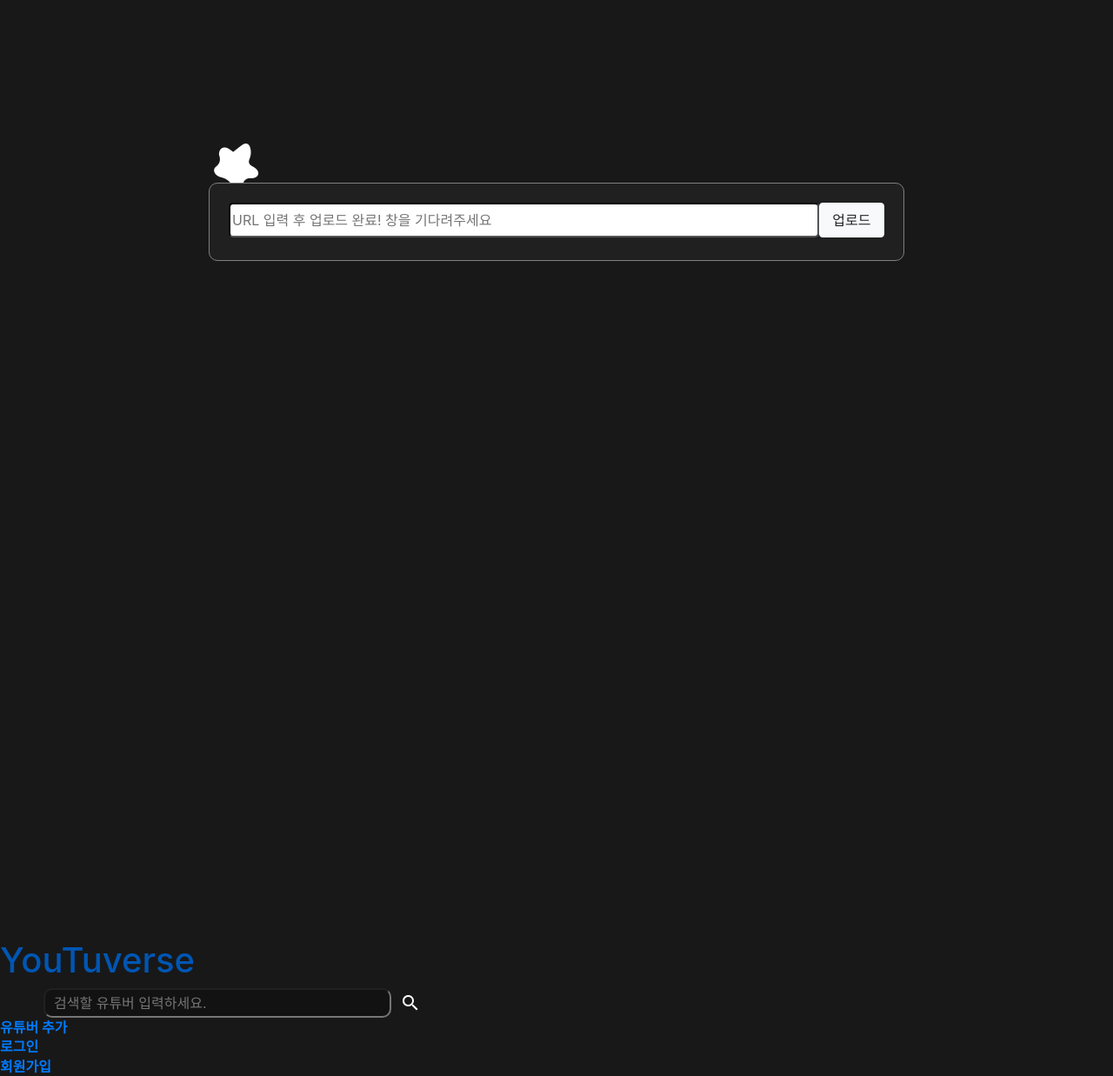
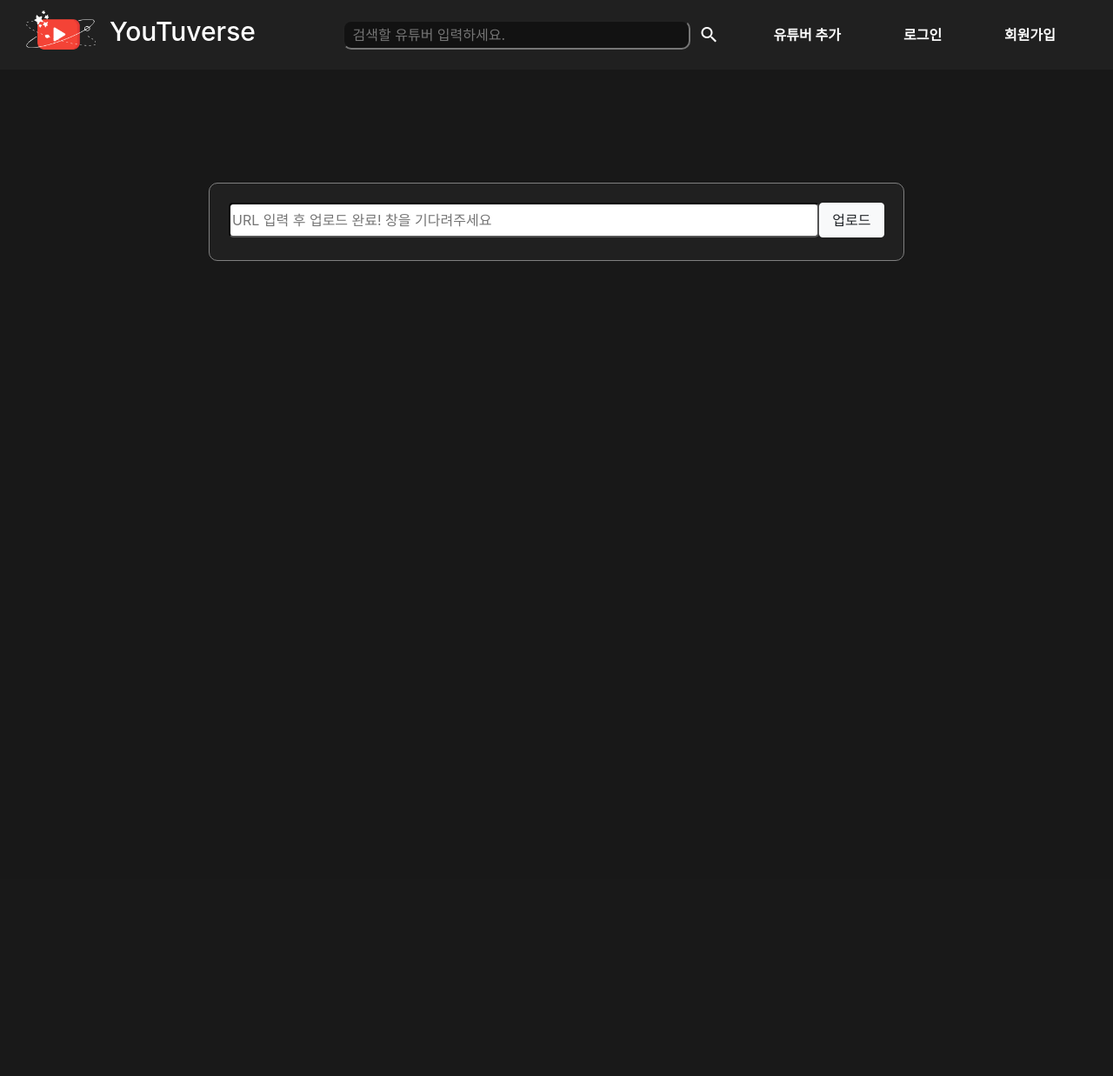
Before and after one commit to clappingmin/YouTuverse, a Flask app: page /urlsave in a window 1280 px wide. Shown: the whole page at 87% size. After the commit the page ends 300 px from the top, so only its background shows below. Run offline with Flask 2, Linux system fonts and the light colour scheme; some libraries are stand-ins or nearby versions.

Commit message:
urlsave 페이지 헤더 최신으로 수정

```diff
--- a/templates/urlsave.html
+++ b/templates/urlsave.html
@@ -88,10 +88,10 @@
 <body>
 <!--Header-->
 <header>
-  <div class="inner">
+    <div class="containner">
         <a href="/" id="logo-title">
             <img id="logo-img" src="../static/images/youtuverse_logo.png" alt="유튜버스로고">
-      <h1 id = "title">YouTuverse</h1>
+            <h1 id="title">YouTuverse</h1>
         </a>
         <ul class="menu">
             <li>
@@ -101,7 +101,7 @@
                 </div>
             </li>
             <li>
-        <a href="urlsave">유튜버 추가</a>
+                <a href="/urlsave">유튜버 추가</a>
             </li>
             {% if user %}
             <span>안녕하세요 {{ user['nickname'] }}님!</span>
```
Lines whose indentation alone changed are shown as unchanged.
